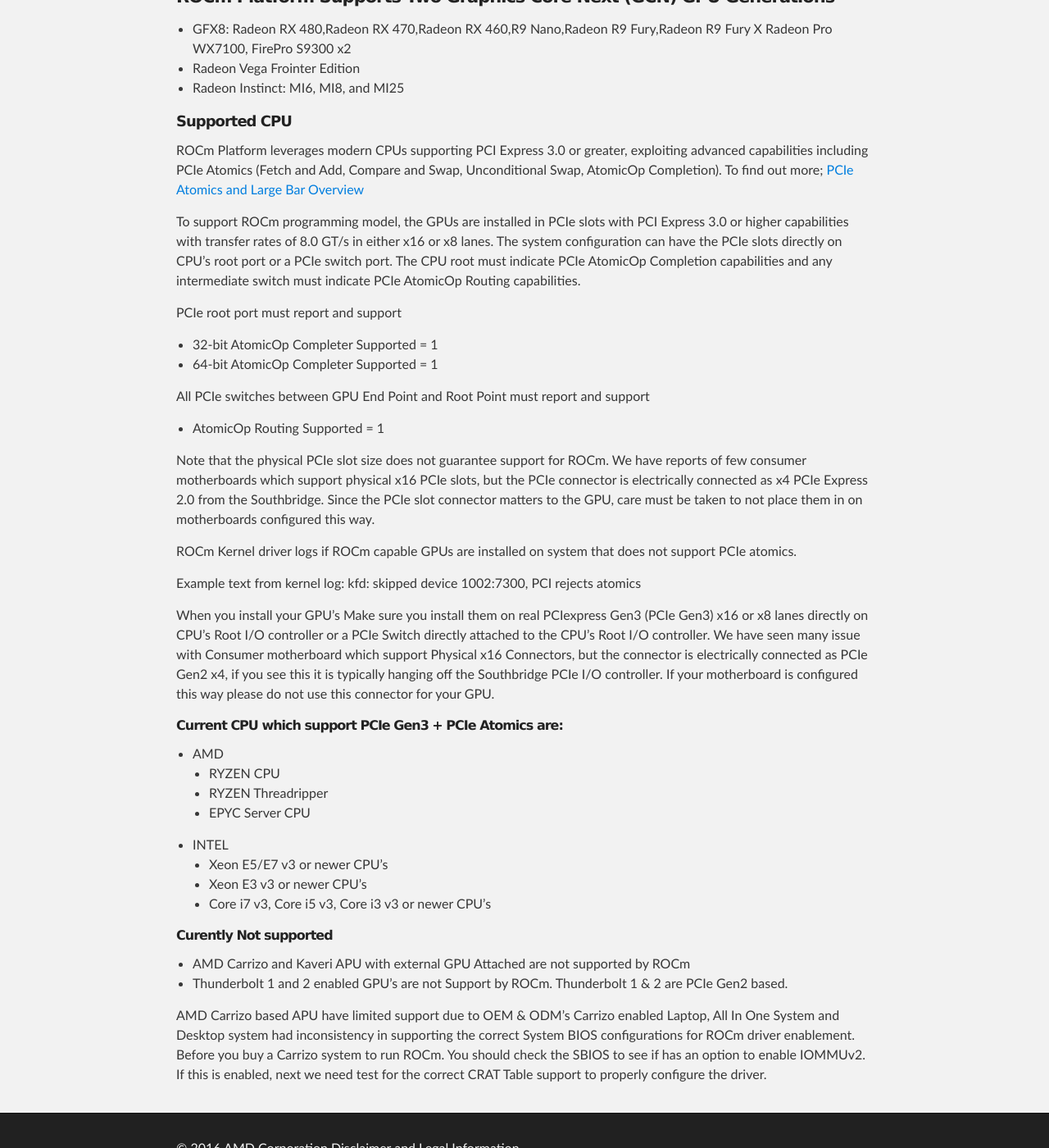
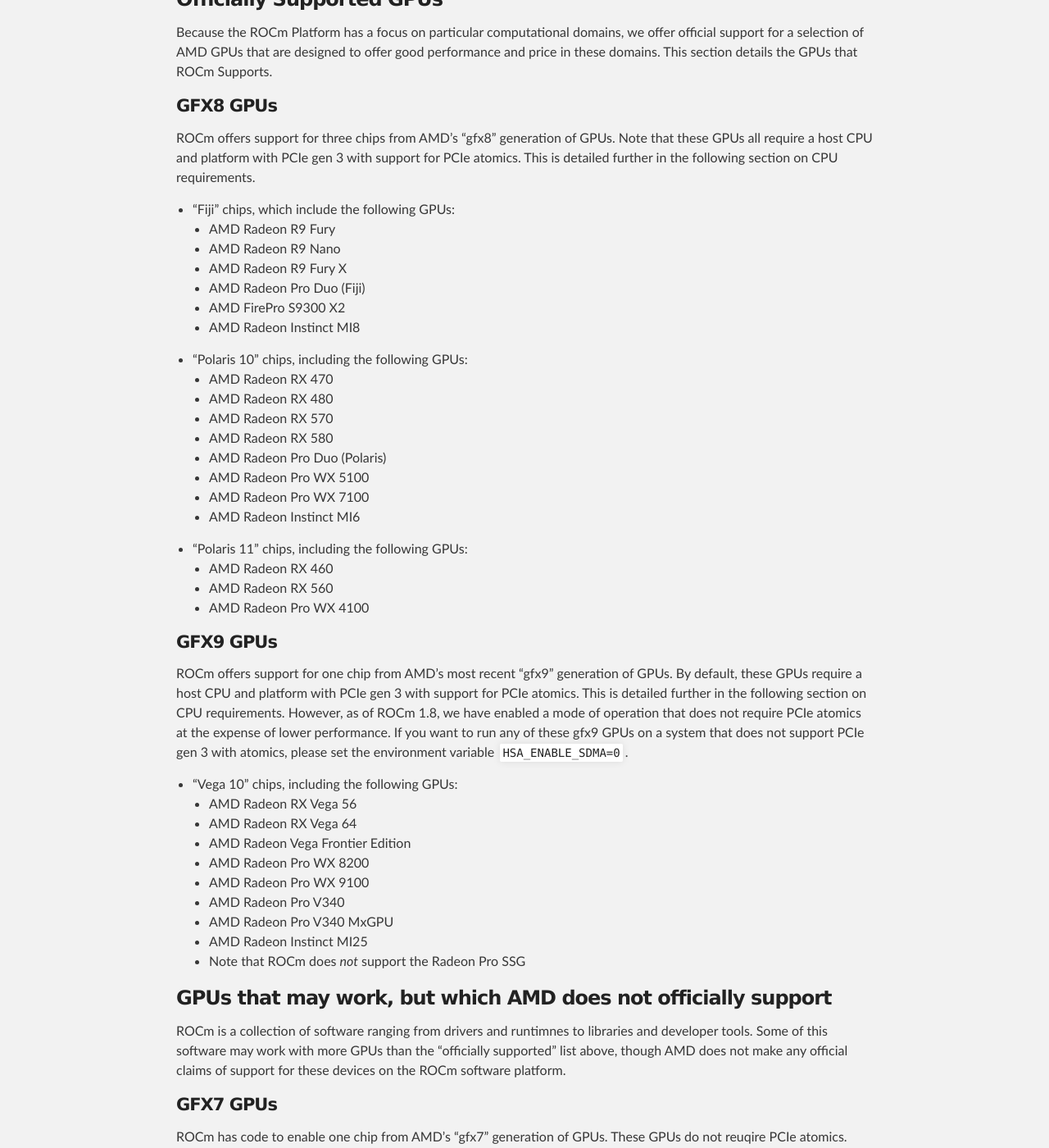
Before and after one commit to ROCm/ROCm.github.io, a Jekyll site: the page built from hardware.md, in a window 1280 px wide and 1400 px high, scrolled down 436 px. Shown: the whole window at 82% size. Built offline with Jekyll 4.4.1, drawn with Linux system fonts in a browser that asks for light colours; some of the changed text lies outside the part shown.

Commit message:
Major update to supported hardware page.

````diff
--- a/hardware.md
+++ b/hardware.md
@@ -5,18 +5,105 @@
 
 # Hardware to Play ROCm
 
+### Officially Supported GPUs
+Because the ROCm Platform has a focus on particular computational domains, we offer official support for a selection of AMD GPUs that are designed to offer good performance and price in these domains. This section details the GPUs that ROCm Supports.
 
-#### ROCm Platform Supports Two Graphics Core Next (GCN) GPU Generations
+#### GFX8 GPUs
+ROCm offers support for three chips from AMD's "gfx8" generation of GPUs. Note that these GPUs all require a host CPU and platform with PCIe gen 3 with support for PCIe atomics. This is detailed further in the following section on CPU requirements.
 
-* GFX8: Radeon RX 480,Radeon RX 470,Radeon RX 460,R9 Nano,Radeon R9 Fury,Radeon R9 Fury X Radeon Pro WX7100, FirePro S9300 x2
-* Radeon Vega Frointer Edition
-* Radeon Instinct: MI6, MI8, and MI25
+* "Fiji" chips, which include the following GPUs:
+  * AMD Radeon R9 Fury
+  * AMD Radeon R9 Nano
+  * AMD Radeon R9 Fury X
+  * AMD Radeon Pro Duo (Fiji)
+  * AMD FirePro S9300 X2
+  * AMD Radeon Instinct MI8
+* "Polaris 10" chips, including the following GPUs:
+  * AMD Radeon RX 470
+  * AMD Radeon RX 480
+  * AMD Radeon RX 570
+  * AMD Radeon RX 580
+  * AMD Radeon Pro Duo (Polaris)
+  * AMD Radeon Pro WX 5100
+  * AMD Radeon Pro WX 7100
+  * AMD Radeon Instinct MI6
+* "Polaris 11" chips, including the following GPUs:
+  * AMD Radeon RX 460
+  * AMD Radeon RX 560
+  * AMD Radeon Pro WX 4100
 
-##### Supported CPU
+#### GFX9 GPUs
+ROCm offers support for one chip from AMD's most recent "gfx9" generation of GPUs. By default, these GPUs require a host CPU and platform with PCIe gen 3 with support for PCIe atomics. This is detailed further in the following section on CPU requirements. However, as of ROCm 1.8, we have enabled a mode of operation that does not require PCIe atomics at the expense of lower performance. If you want to run any of these gfx9 GPUs on a system that does not support PCIe gen 3 with atomics, please set the environment variable `HSA_ENABLE_SDMA=0`.
 
-ROCm Platform leverages modern CPUs supporting PCI Express 3.0 or greater, exploiting advanced capabilities including PCIe Atomics (Fetch and Add, Compare and Swap, Unconditional Swap, AtomicOp Completion). To find out more; [PCIe Atomics and Large Bar Overview](/ROCmPCIeFeatures.md)
+* "Vega 10" chips, including the following GPUs:
+  * AMD Radeon RX Vega 56
+  * AMD Radeon RX Vega 64
+  * AMD Radeon Vega Frontier Edition
+  * AMD Radeon Pro WX 8200
+  * AMD Radeon Pro WX 9100
+  * AMD Radeon Pro V340
+  * AMD Radeon Pro V340 MxGPU
+  * AMD Radeon Instinct MI25
+  * Note that ROCm does *not* support the Radeon Pro SSG
 
-To support ROCm programming model, the GPUs are installed in PCIe slots with PCI Express 3.0 or higher capabilities with transfer rates of 8.0 GT/s in either x16 or x8 lanes. The system configuration can have the PCIe slots directly on CPU’s root port or a PCIe switch port. The CPU root must indicate PCIe AtomicOp Completion capabilities and any intermediate switch must indicate PCIe AtomicOp Routing capabilities.
+
+### GPUs that may work, but which AMD does not officially support
+ROCm is a collection of software ranging from drivers and runtimnes to libraries and developer tools.
+Some of this software may work with more GPUs than the "officially supported" list above, though AMD does not make any official claims of support for these devices on the ROCm software platform.
+
+#### GFX7 GPUs
+ROCm has code to enable one chip from AMD's "gfx7" generation of GPUs. These GPUs do not reuqire PCIe atomics.
+
+* "Hawaii" chips, including the following GPUs:
+  * AMD Radeon R9 290
+  * AMD Radeon R9 290X
+  * AMD Radeon R9 295X2
+  * AMD Radeon R9 390
+  * AMD Radeon R9 390X
+  * AMD FirePro W8100
+  * AMD FirePro W9100
+  * AMD FirePro S9150
+  * AMD FirePro S9170
+
+### GPUs that are known not to work with ROCm
+As of ROCm 1.9, the following GPUs are known *not to work* with ROCm because the basic drivers required for ROCm, such as `amdkfd` do not include support for them.
+* Any pre-GCN AMD GPU
+  * This includes "Evergreen" and "Northern Islands" GPUs, and "Trinity"/"Richland" APUs
+* Any GPU from the "Southern Islands" (gfx6) generation of GCN GPUs, including the following chips:
+  * "Cape Verde"
+  * "Pitcairn"
+  * "Tahiti"
+* Any "Sea Islands" (gfx7) GPU besides "Hawaii", including:
+  * "Bonaire" and "Oland"
+* "Iceland" chips (gfx802), also known as "Topaz".
+* "Polaris 12" chips (gfx803), also known as "Lexa".
+* AMD Radeon Vega M
+
+The following GPU is known *not to work* with ROCm 1.9 and before because of a bug in the [Thunk](https://github.com/RadeonOpenCompute/ROCT-Thunk-Interface). Because of this runtime bug, the [HCC compiler](https://github.com/RadeonOpenCompute/hcc) has chosen to disable compilation for this class of GPUs as well, and thus none of the ROCm libraries are built for this GPU.
+* "Tonga" chips, including the following GPUs:
+  * Radeon R9 285
+  * Radeon R9 380
+  * Radeon R9 380X
+  * FirePro W7100
+  * FirePro S7150
+  * FirePro S7100X
+  * FirePro S7150x2
+
+The following APUs are not fully supported by the ROCm stack. They may work in the the [kernel driver](https://github.com/RadeonOpenCompute/ROCK-Kernel-Driver) and [Thunk](https://github.com/RadeonOpenCompute/ROCT-Thunk-Interface), but support for them is not enabled in our [HCC compiler](https://github.com/RadeonOpenCompute/hcc) or libraries. In addition, because ROCm is currently focused on discrete GPUs, AMD does not make any claims of continued support in the ROCm stack for these integrated GPUs.
+* "Kaveri" and "Godavari" APUs
+* "Carrizo" and "Bristol Ridge" APUs
+* "Raven Ridge" APUs
+
+In addition, these APUs may have limited support in the kernel due to OEM &amp; ODM decisions to not properly include CRAT tables in their system BIOS, or to allow the IOMMU to be enabled.
+As such, APU-based laptops, all-in-one systems, and desktop motherboards may not be properly detected by the ROCm drivers.
+You should check with your system vendor to see if these options are available before attempting to use an APU-based system with ROCm.
+
+##### Supported CPUs
+
+As described above, GFX8 and GFX9 GPUs require PCI Express 3.0 with PCIe atomics in the default ROCm configuration.
+The ROCm Platform leverages these advanced capabilities ( including PCIe atomic Fetch and Add, Compare and Swap, Unconditional Swap, AtomicOp Completion) to allow features such as user-level submission of work from the host to the GPU.  To find out more; [PCIe Atomics and Large Bar Overview](/ROCmPCIeFeatures.md)
+
+As such, by default ROCm requires that these GPUs be installed in PCIe slots with PCI Express 3.0 or higher capabilities with transfer rates of 8.0 GT/s in either x16 or x8 lanes. The system configuration can have the PCIe slots directly on CPU’s root port or a PCIe switch, but the everthing between the CPU and the GPU must support atomics. The CPU root must indicate PCIe AtomicOp Completion capabilities and any intermediate switch must indicate PCIe AtomicOp Routing capabilities.
 
 PCIe root port must report and support
 * 32-bit AtomicOp Completer Supported = 1
@@ -25,32 +112,59 @@
 All PCIe switches between GPU End Point and Root Point must report and support
 * AtomicOp Routing Supported = 1
 
-Note that the physical PCIe slot size does not guarantee support for ROCm. We have reports of few consumer motherboards which support physical x16 PCIe slots, but the PCIe connector is electrically connected as x4 PCIe Express 2.0 from the Southbridge. Since the PCIe slot connector matters to the GPU, care must be taken to not place them in on motherboards configured this way.
+Note that the physical PCIe slot size does not guarantee support for ROCm. Some motherboards have physical x16 PCIe slots, but the PCIe connector is electrically connected as PCIe Express 2.0 to the southbridge. Since the PCIe slot connector matters to the GPU, care must be taken to not place them in on motherboards configured this way.
 
-ROCm Kernel driver logs if ROCm capable GPUs are installed on system that does not support PCIe atomics.
+The ROCm kernel driver logs if ROCm capable GPUs are installed on system that does not support PCIe atomics.
 
 Example text from kernel log:
+```
 kfd: skipped device 1002:7300, PCI rejects atomics
+```
+If you are using gfx9 GPUs, you can bypass this requirement by setting the environment variable `HSA_ENABLE_SDMA=0`. However, this disables the use of DMA engines to move data between the CPU and GPU memory. This can reduce performance.
 
-
-When you install your GPU's Make sure you install them on real PCIexpress Gen3 (PCIe Gen3) x16 or x8 lanes directly on CPU's Root I/O controller or a PCIe Switch directly attached to the CPU's Root I/O controller. We have seen many issue with Consumer motherboard which support Physical x16 Connectors, but the connector is electrically connected as PCIe Gen2 x4, if you see this it is typically hanging off the Southbridge PCIe I/O controller. If your motherboard is configured this way please do not use this connector for your GPU.
-
-###### Current CPU which support PCIe Gen3 + PCIe Atomics are:
+###### Current CPU which support PCIe Gen3 + PCIe Atomics are known to be supported:
 
 * AMD
-  * RYZEN CPU
-  * RYZEN Threadripper
-  * EPYC Server CPU
+  * Ryzen CPUs (Family 17h Model 01h-0Fh -- previously code-named Zen) such as:
+    * Ryzen 3 1300X
+    * Ryzen 3 2300X
+    * Ryzen 5 1600X
+    * Ryzen 5 2600X
+    * Ryzen 7 1800X
+    * Ryzen 7 2700X
+  * Ryzen APUs (Family 17h Model 10h-1Fh -- previously code-named Raven Ridge) such as:
+    * Athlon 200GE
+    * Ryzen 5 2400G
+    * Note that the integrated GPU in these devices is *not* guaranteed to work with ROCm.
+  * Ryzen Threadripper Workstation CPUs (Family 17h Model 01h-0Fh -- previously code-named Zen) such as:
+    * Ryzen Threadripper 1950X
+    * Ryzen Threadripper 2990WX
+  * EPYC Server CPUs (Family 17h Model 01h-0Fh -- previously code-named Zen) such as:
+    * Epyc 7551P
+    * Epyc 7601
 
 * INTEL
-  * Xeon E5/E7 v3 or newer CPU's
-  * Xeon E3 v3 or newer CPU's
-  * Core i7 v3, Core i5 v3, Core i3 v3 or newer CPU's
-
-
+  * "Haswell" CPUs, including:
+    * Core i3, i5, and i7 from ranges such as "Core i7 4790K"
+    * Xeon E5
+  * "Broadwell" CPUs, including
+  * "Skylake"
+  * Intel Core i3, i5, and i7 CPUs from "Haswell" and beyond. This includes:
+    * "Haswell" CPUs such as the Core i7 4790K
+    * "Broadwell" CPUs such as the Core i7 5775C
+    * "Skylake" CPUs such as the Core i7 6700K
+    * "Kaby Lake" CPUs such as the Core i7 7740X
+    * "Coffee Lake" CPUs such as the Core i7 8700K
+  * Xeon CPUs from "v3" and newer
 
 ###### Curently Not supported
-* AMD Carrizo and Kaveri APU with external GPU Attached are not supported by ROCm
-* Thunderbolt 1 and 2 enabled GPU's are not Support by ROCm.  Thunderbolt 1 &amp; 2 are PCIe Gen2 based.
+The following CPUs *do not* support PCIe gen 3 atomics, and as such are not supported ROCm host platforms for gfx8 GPUs. gfx9 GPUs may work with these platforms with the environment variable `HSA_ENABLE_SDMA=0`
 
-AMD Carrizo based APU have limited support due to OEM &amp; ODM's Carrizo enabled Laptop, All In One System and Desktop system had inconsistency in supporting the correct System BIOS configurations for ROCm driver enablement. Before you buy a Carrizo system to run ROCm.  You should check the SBIOS to see if has an option to enable IOMMUv2. If this is enabled, next we need test for the correct CRAT Table support to properly configure the driver.
+* AMD Phenom CPUs
+* AMD FX CPUs
+* AMD Opteron CPUs
+* AMD Kaveri APUs
+* AMD Carrizo APUs
+* Intel CPUs that were released before "Haswell"
+
+In addition, connecting gfx8 GPUs to the host through Thunderbolt 1 or Thunderbolt 2 adapters is not supported because these are based on PCIe gen 2.
````
